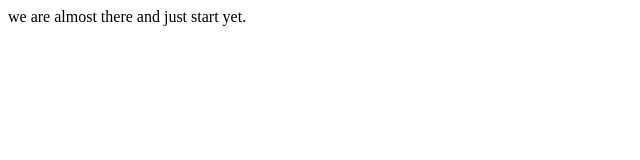
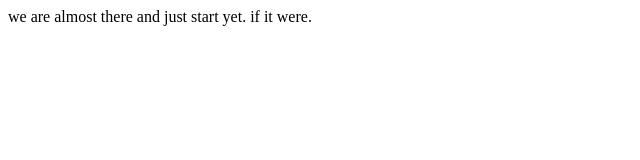
Before and after one commit to KudoShogo/Atom_practice, a plain HTML site: page index.html in a window 1280 px wide. Shown: the full height of the page, 0-640 px from the left. Drawn offline with Linux system fonts and the light colour scheme.

Commit message:
line 1st

```diff
--- a/index.html
+++ b/index.html
@@ -9,6 +9,7 @@
 <div class="nothing but I am">
   we are almost there
   and just start yet.
+  if it were.
 </div>
   </body>
 </html>
```
